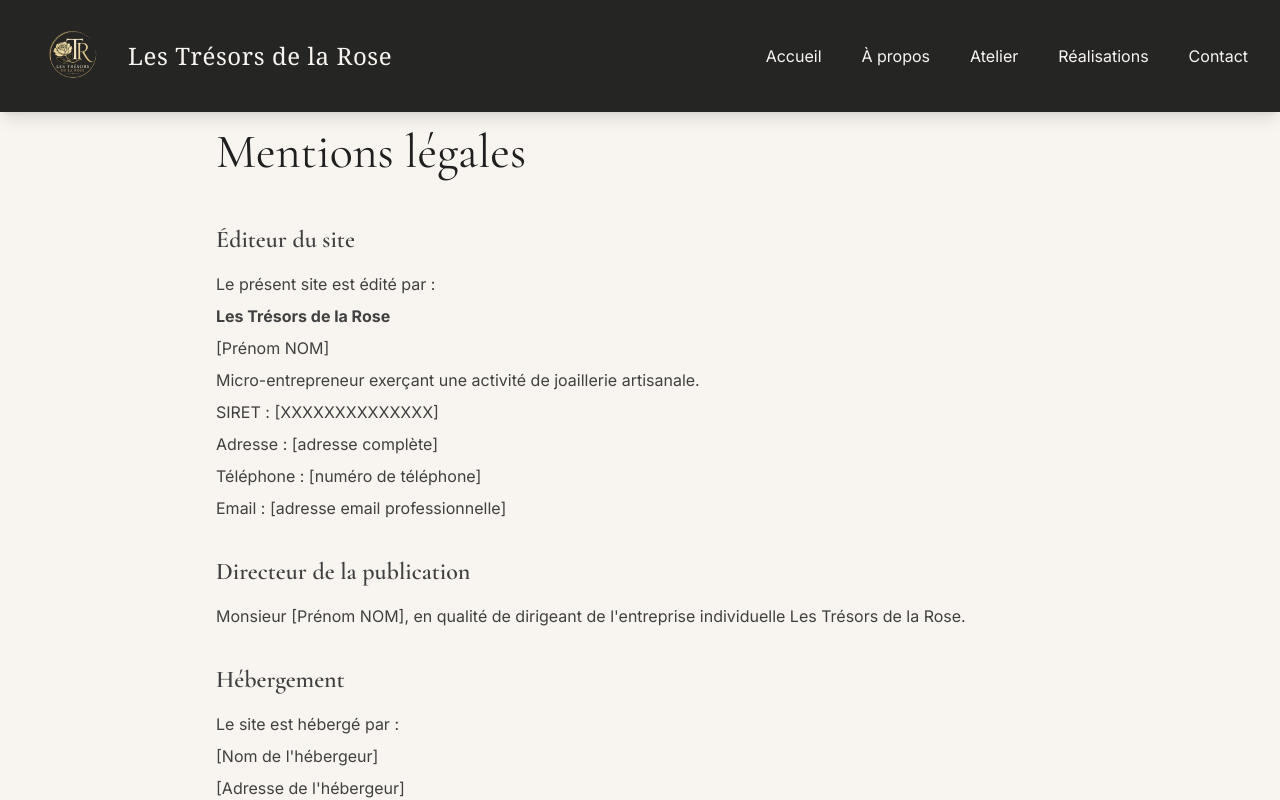
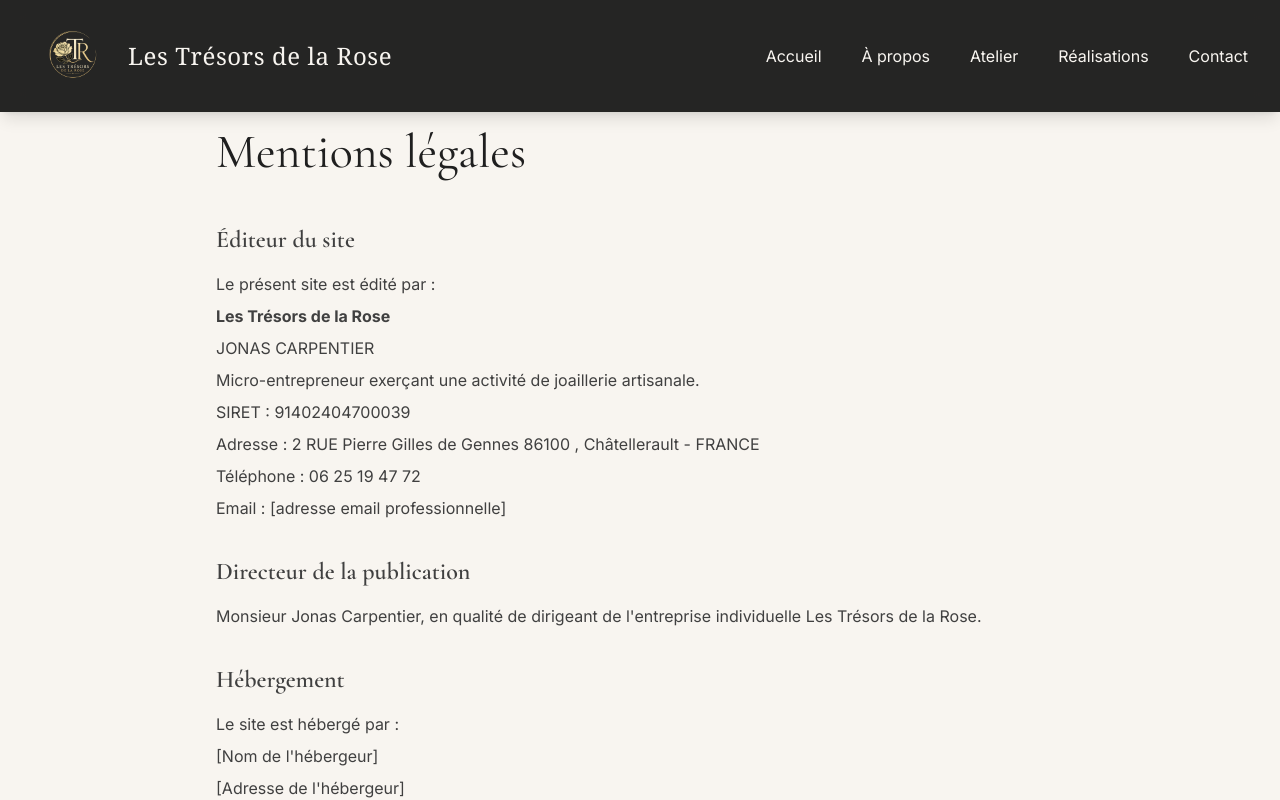
Before and after one commit to jonascarpentier-svg/Rose, a Next.js app in the folder atelier/: page /mentions-legales in a window 1280 px wide. Shown: the top 800 px of the page. Built offline with nearby package versions, Linux system fonts and the light colour scheme.

Commit message:
mentions

```diff
--- a/atelier/app/mentions-legales/page.tsx
+++ b/atelier/app/mentions-legales/page.tsx
@@ -16,11 +16,12 @@ export default function MentionsLegalesPage() {
 
           <p>
             <strong>Les Trésors de la Rose</strong><br />
-            [Prénom NOM]<br />
+            JONAS CARPENTIER<br />
             Micro-entrepreneur exerçant une activité de joaillerie artisanale.<br />
-            SIRET : [XXXXXXXXXXXXXX]<br />
-            Adresse : [adresse complète]<br />
-            Téléphone : [numéro de téléphone]<br />
+            SIRET : 91402404700039<br />
+            Adresse : 2 RUE Pierre Gilles de Gennes
+            86100 , Châtellerault - FRANCE<br />
+            Téléphone : 06 25 19 47 72<br />
             Email : [adresse email professionnelle]
           </p>
         </div>
@@ -29,7 +30,7 @@ export default function MentionsLegalesPage() {
           <h2 className="mb-3 text-2xl font-semibold">Directeur de la publication</h2>
 
           <p>
-            Monsieur [Prénom NOM], en qualité de dirigeant de l'entreprise individuelle
+            Monsieur Jonas Carpentier, en qualité de dirigeant de l'entreprise individuelle
             Les Trésors de la Rose.
           </p>
         </div>
--- a/atelier/app/politique-confidentialite/page.tsx
+++ b/atelier/app/politique-confidentialite/page.tsx
@@ -18,10 +18,11 @@ export default function PolitiqueConfidentialitePage() {
 
           <p>
             <strong>Les Trésors de la Rose</strong><br />
-            [Prénom NOM]<br />
+            Jonas CARPENTIER<br />
             Micro-entrepreneur<br />
-            SIRET : [XXXXXXXXXXXXXX]<br />
-            Adresse : [adresse professionnelle]<br />
+            SIRET : 91402404700039<br />
+            Adresse : 2 RUE Pierre Gilles de Gennes
+            86100 , Châtellerault - FRANCE<br />
             Email : [adresse email professionnelle]
           </p>
         </div>
```
